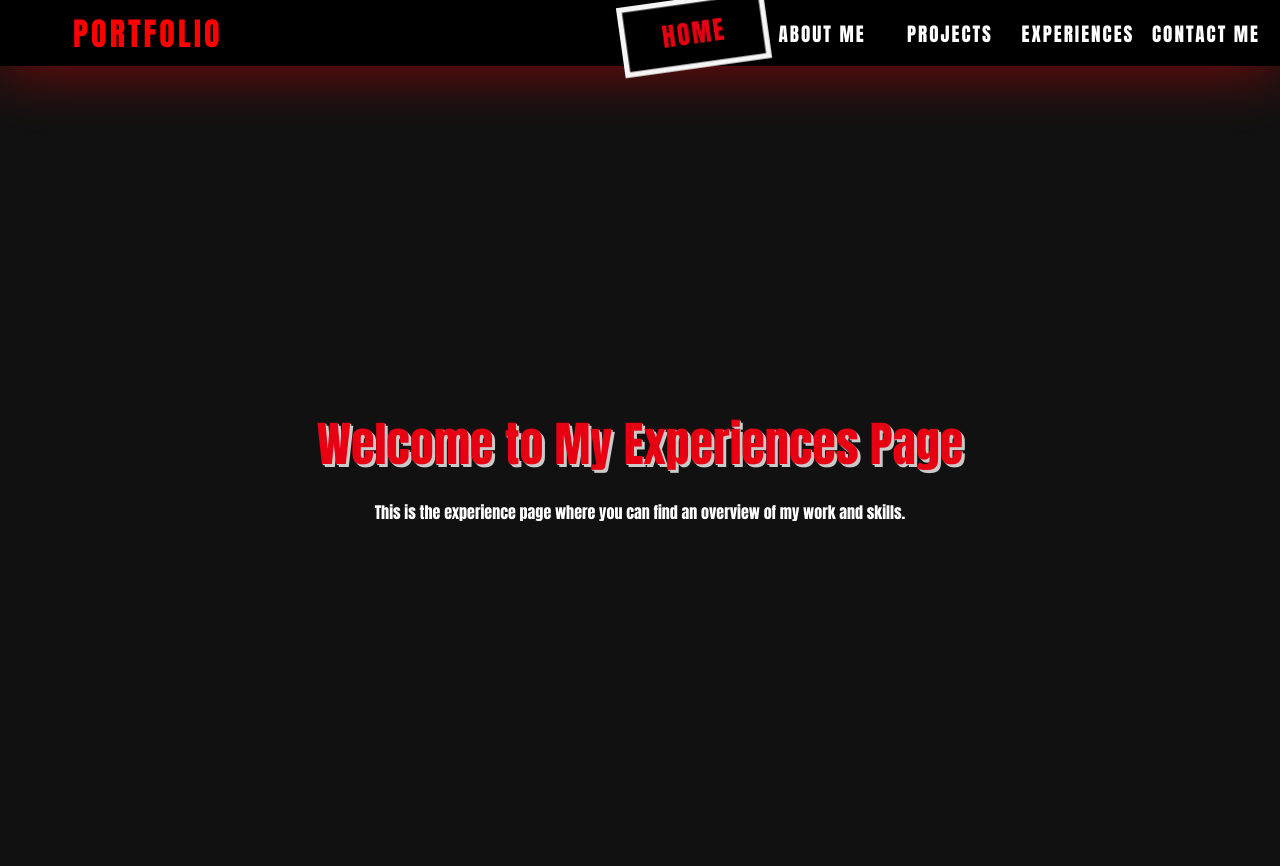
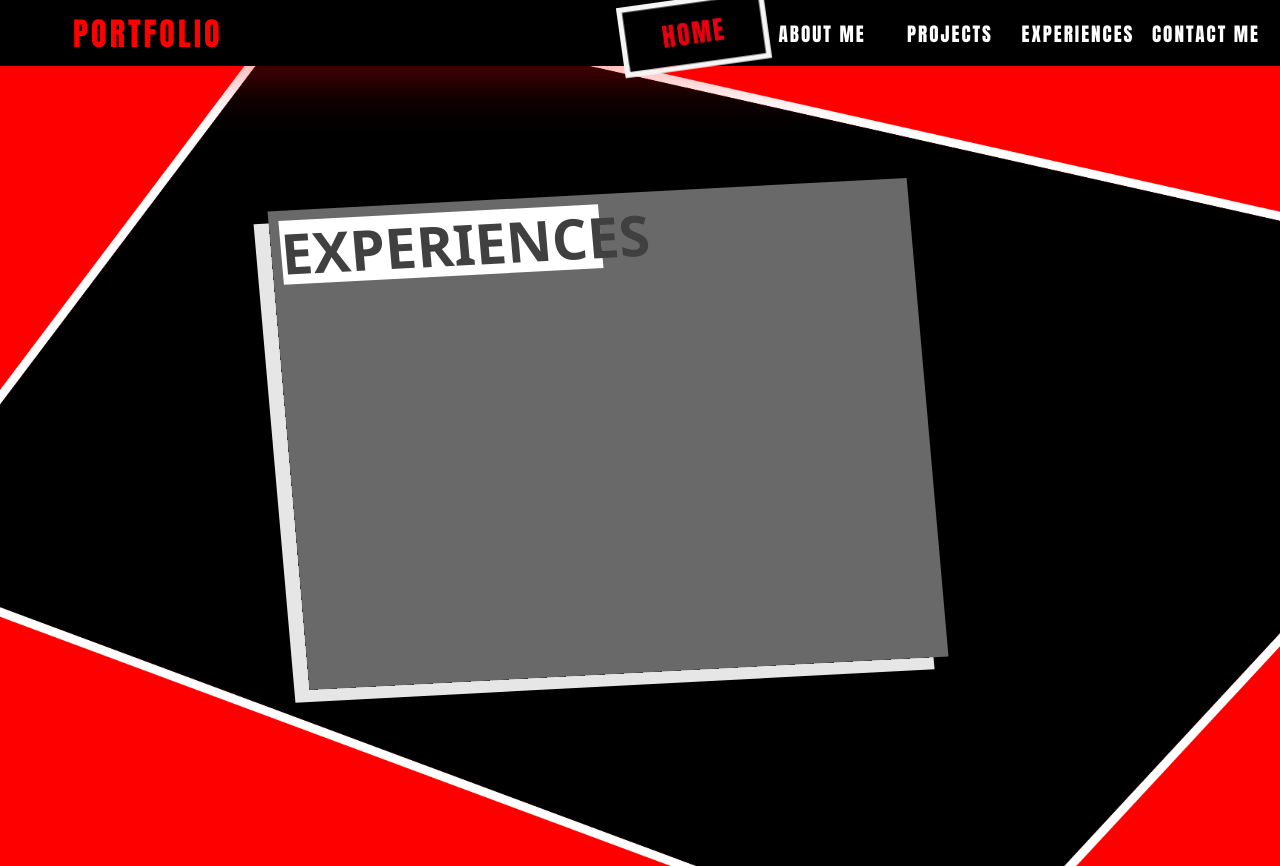
Before and after one commit to tersorasora/kenton-portfolio, a React (Vite) app: page /kenton-portfolio/experiences in a window 1280 px wide. Built offline with nearby package versions, Linux system fonts and the light colour scheme.

Commit message:
experience page update

```diff
--- a/src/components/Pages/Experiences/Experiences.css
+++ b/src/components/Pages/Experiences/Experiences.css
@@ -1,16 +1,43 @@
-.experience {
+.background-experience {
     display: flex;
     flex-direction: column;
     align-items: center;
     justify-content: center;
+    width: 100%;
     height: 100vh;
+
+    background-image: url('../../../assets/Image/Experiences.png');
+    background-size: cover;
+    font-family: 'Segoe UI', Tahoma, Geneva, Verdana, sans-serif;
 }
 
-.experience h1 {
-    font-size: 3rem;
-    color: #E60012;
-    margin-bottom: 20px;
-    text-shadow:
-    3px  3px 0 #cacaca,
-     1px  1px 0 #cacaca;
+.experiences {
+    z-index: 99;
+    width: 50vw;
+    height: 60vh;
+    margin-top: -5%;
+    margin-left: -5%;
+    padding: 10px;
+    display: flex;
+    flex-direction: column;
+    align-items: center;
+    justify-content: start;
+    gap: 1vh;
+    user-select: none;
+    background-color: rgba(117, 117, 117, 0.9);
+    transform: rotate(-3deg) skew(2deg);
+    box-shadow: -15px 12px 0px rgba(255, 255, 255, 0.9);
 }
+
+.experiences h1 {
+    align-self: flex-start;
+    justify-content: center;
+    display: flex;
+    flex-direction: column;
+    text-align: center;
+    font-size: 3.5rem;
+    color: rgb(65, 64, 64);
+    background-color: white;
+    width: 25vw;
+    height: 8vh;
+}
--- a/src/components/Pages/Experiences/Experiences.jsx
+++ b/src/components/Pages/Experiences/Experiences.jsx
@@ -1,12 +1,39 @@
-import React from 'react';
+import React, {useState} from 'react';
 import './Experiences.css';
 import transition from '../../Transition/Transition';
 
+const experienceList = [
+  {
+    name: "Software Programmer Internship",
+    descripton: "Worked as a software developer intern at PT Wahana Kreasi Teknologi. I help contributing to development of Instrument Operating System Application for Air Force Flight Simulation and Flight Management System.",
+    period: "SEP 2024 - FEB 2025",
+  },
+  {
+    name: "Database Assistant Lecturer",
+    descripton: "Served as a Database Teaching Assistant, supporting lecturers in delivering course material to junior students. Assisted in explaining core database concepts, guiding students through practical exercises, and providing academic support to enhance their understanding of database systems.",
+    period: "SEP 2023 - DEC 2023",
+  },
+  {
+    name: "Unity Game Developer 2D Course",
+    description: "Completed a comprehensive Unity Game Development course on Udemy, specializing in 2D game creation. Acquired practical experience in game design, programming, asset integration, and successfully developed a fully functional 2D game as the final project.",
+    period: "DEC 2023 - FEB 2024"
+  },
+  {
+    name: "IAESTE Indonesia",
+    description: "Participated in IAESTE Indonesia as a member of the Public Relations and Online Media division. Contributed to event promotion by designing posters, assisting in event preparation, and managing social media content.",
+    period: "SEP 2022 - SEP 2024",
+  }
+];
+
 const Experiences = () => {
   return (
-    <div className="experience">
-      <h1>Welcome to My Experiences Page</h1>
-      <p>This is the experience page where you can find an overview of my work and skills.</p>
+    <div className="background-experience">
+      <div className="experiences">
+        <h1>EXPERIENCES</h1>
+        <div className='content'>
+
+        </div>
+      </div>
     </div>
   );
 }
--- a/src/components/Pages/Projects/Projects.css
+++ b/src/components/Pages/Projects/Projects.css
@@ -154,7 +154,7 @@
     height: 45%;
     object-fit: cover;
     border: 2px solid white;
-    box-shadow: -5px 5px 0px black;
+    box-shadow: -10px 10px 0px rgba(0, 0, 0, 0.7);
     transform: rotate(-2deg) skew(4deg);
 }
 
@@ -164,7 +164,7 @@
     height: 45%;
     object-fit: cover;
     border: 2px solid white;
-    box-shadow: -5px 5px 0px black;
+    box-shadow: -10px 10px 0px rgba(0, 0, 0, 0.7);
     transform: rotate(2deg) skew(-4deg);
 }
 
```
Also changed, not shown: src/assets/Image/Experiences.png (added).
